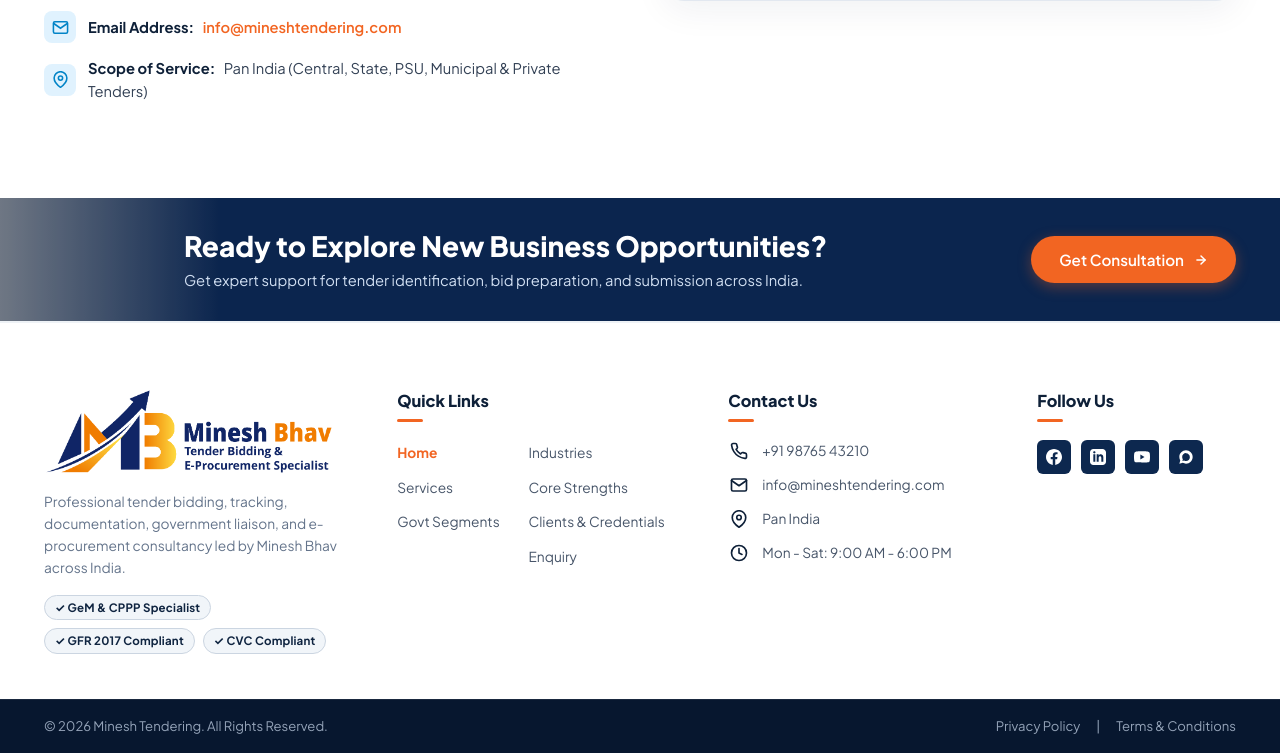
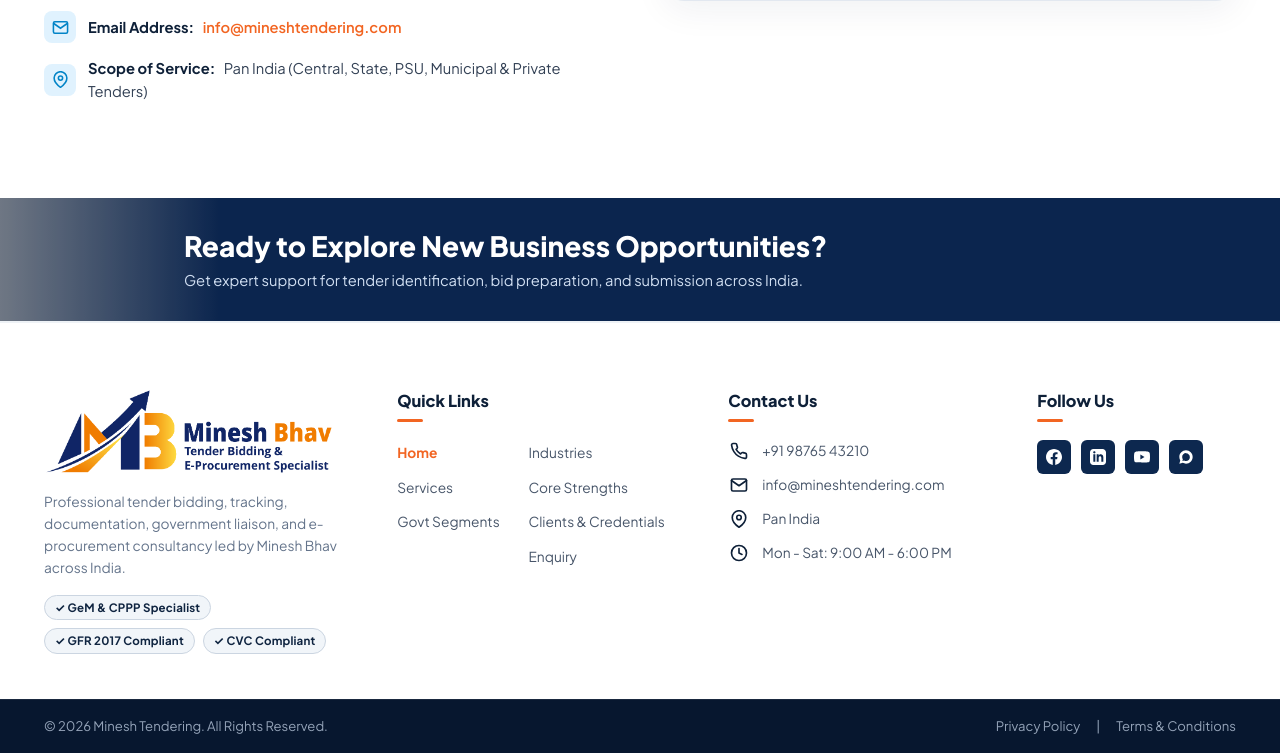
Before and after one commit to technomantraindia-lang/minesh-bhav, a plain HTML site: page index.html in a window 1280 px wide. Shown: the part 7909-8662 px from the top of the page. Drawn offline with Linux system fonts and the light colour scheme; grey boxes are pictures that could not be loaded.

Commit message:
Remove Get Consultation button from bottom CTA banner

```diff
--- a/index.html
+++ b/index.html
@@ -1638,15 +1638,6 @@
           <h2 class="cta-banner-title">Ready to Explore New Business Opportunities?</h2>
           <p class="cta-banner-subtitle">Get expert support for tender identification, bid preparation, and submission across India.</p>
         </div>
-        <div class="cta-banner-btn">
-          <a href="#consultation-modal" class="btn btn-primary open-modal-btn">
-            Get Consultation
-            <svg viewBox="0 0 24 24" fill="none" stroke="currentColor" stroke-width="2.5" stroke-linecap="round" stroke-linejoin="round">
-              <line x1="5" y1="12" x2="19" y2="12"></line>
-              <polyline points="12 5 19 12 12 19"></polyline>
-            </svg>
-          </a>
-        </div>
       </div>
     </div>
   </section>
```
